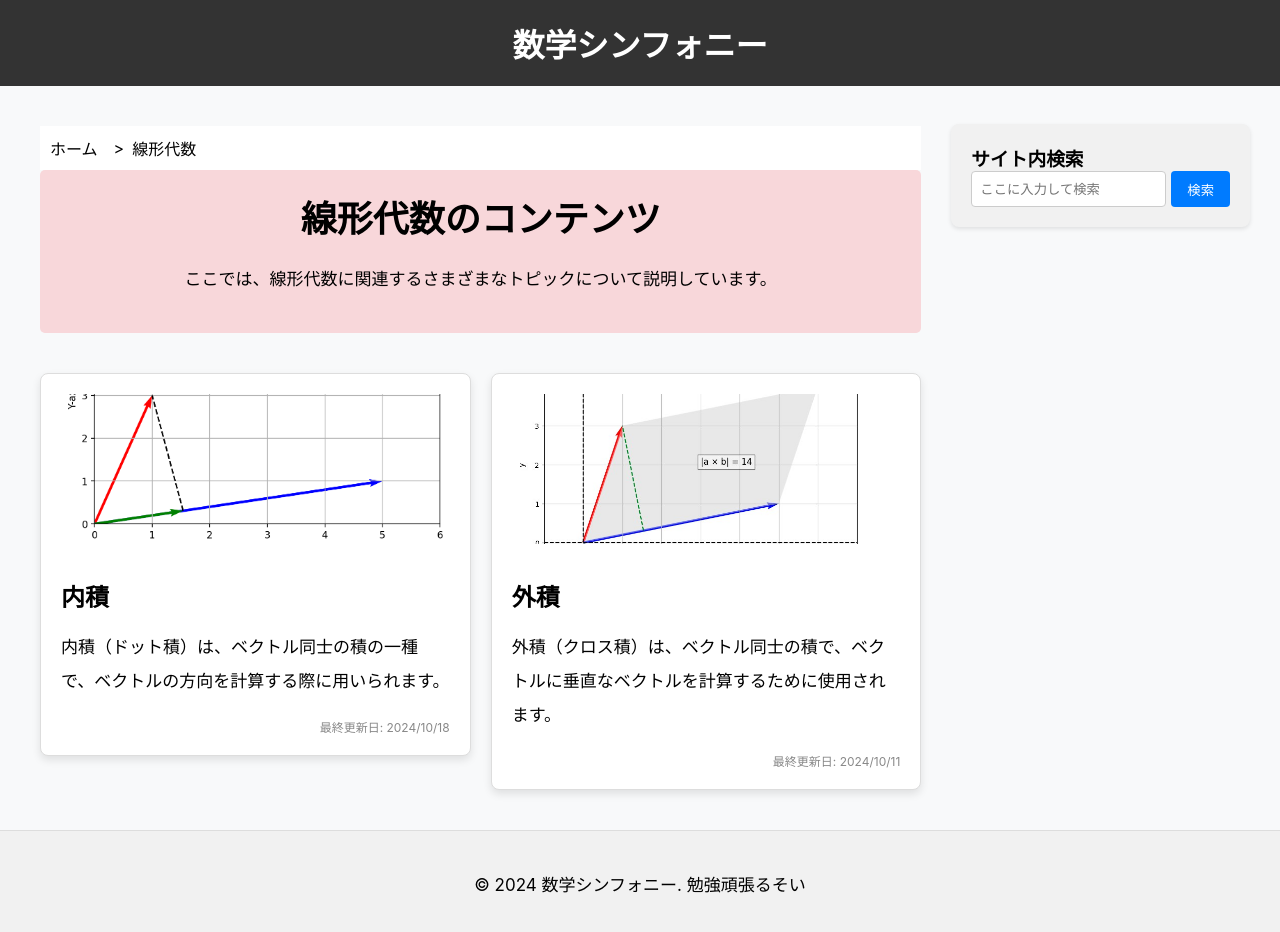
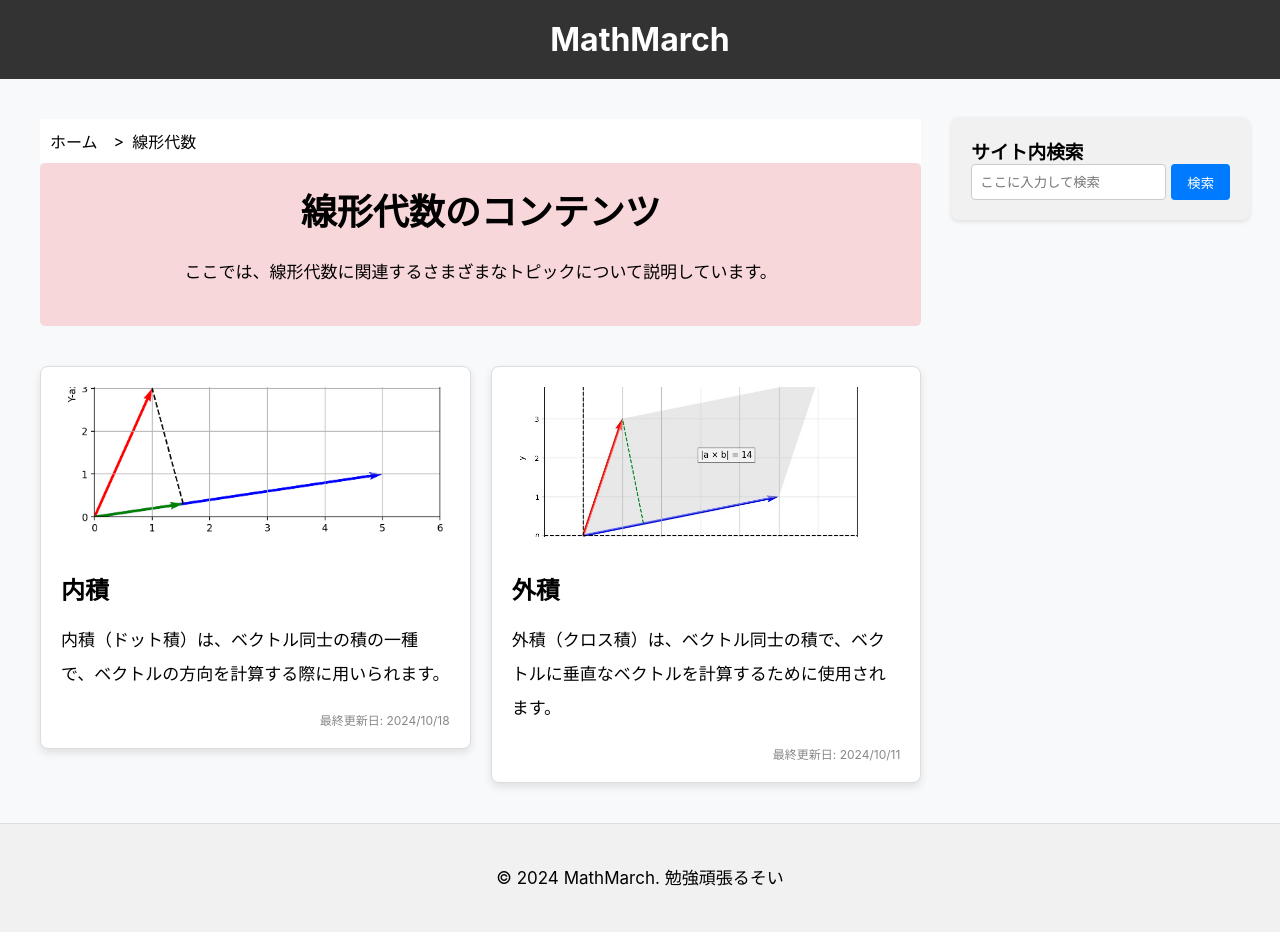
Before and after one commit to nakano0328/archive, a Next.js app: page /linear_algebra in a window 1280 px wide. Shown: the top 932 px of the page. Built offline with nearby package versions, Linux system fonts and the light colour scheme.

Commit message:
Update metadata.ts
Signed-off-by: nakano0328 <n.mitsu.0328@icloud.com>

```diff
--- a/app/metadata.ts
+++ b/app/metadata.ts
@@ -1,3 +1,3 @@
 // app/metadata.ts
 
-export const siteTitle: string = "数学シンフォニー";
+export const siteTitle: string = "MathMarch";
```
